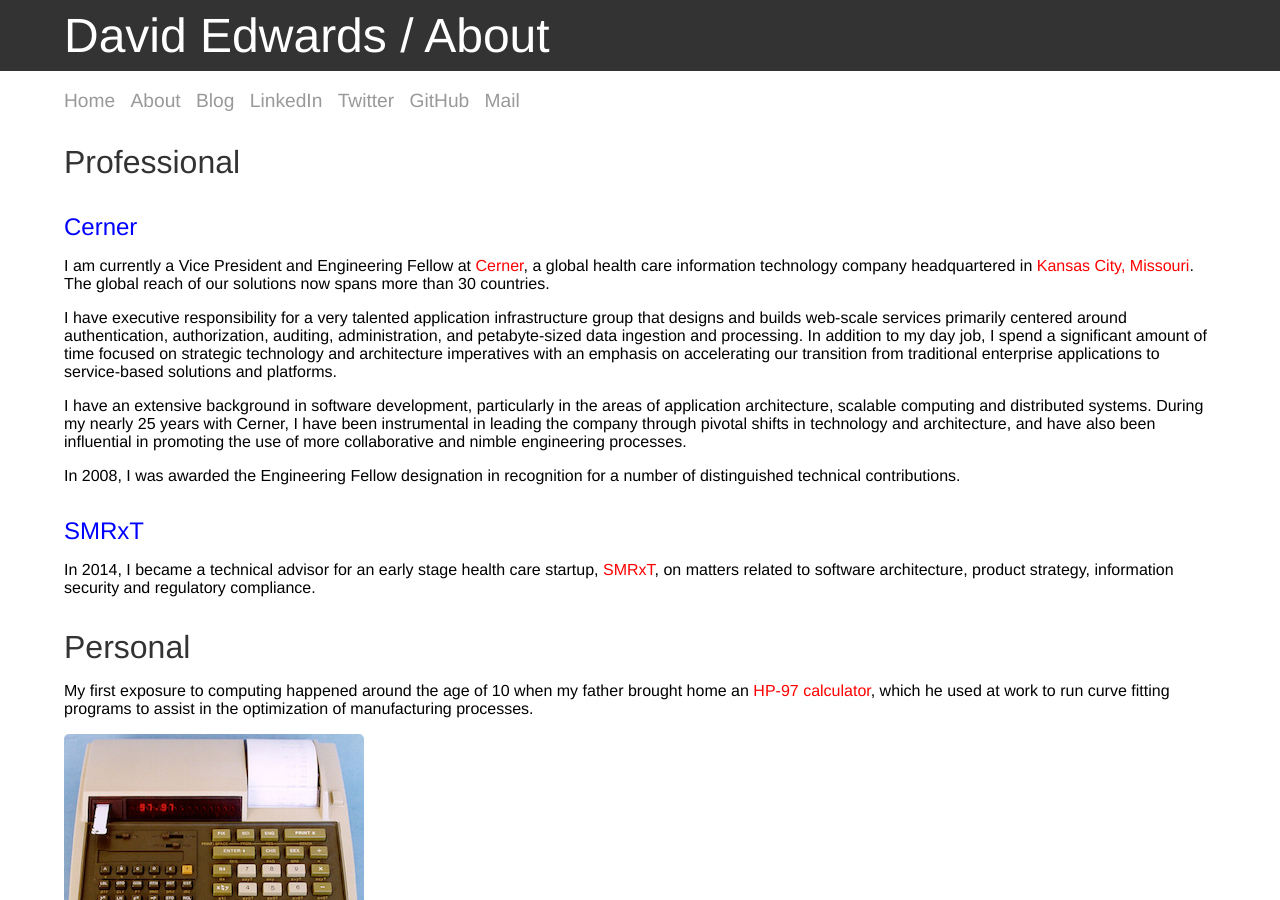
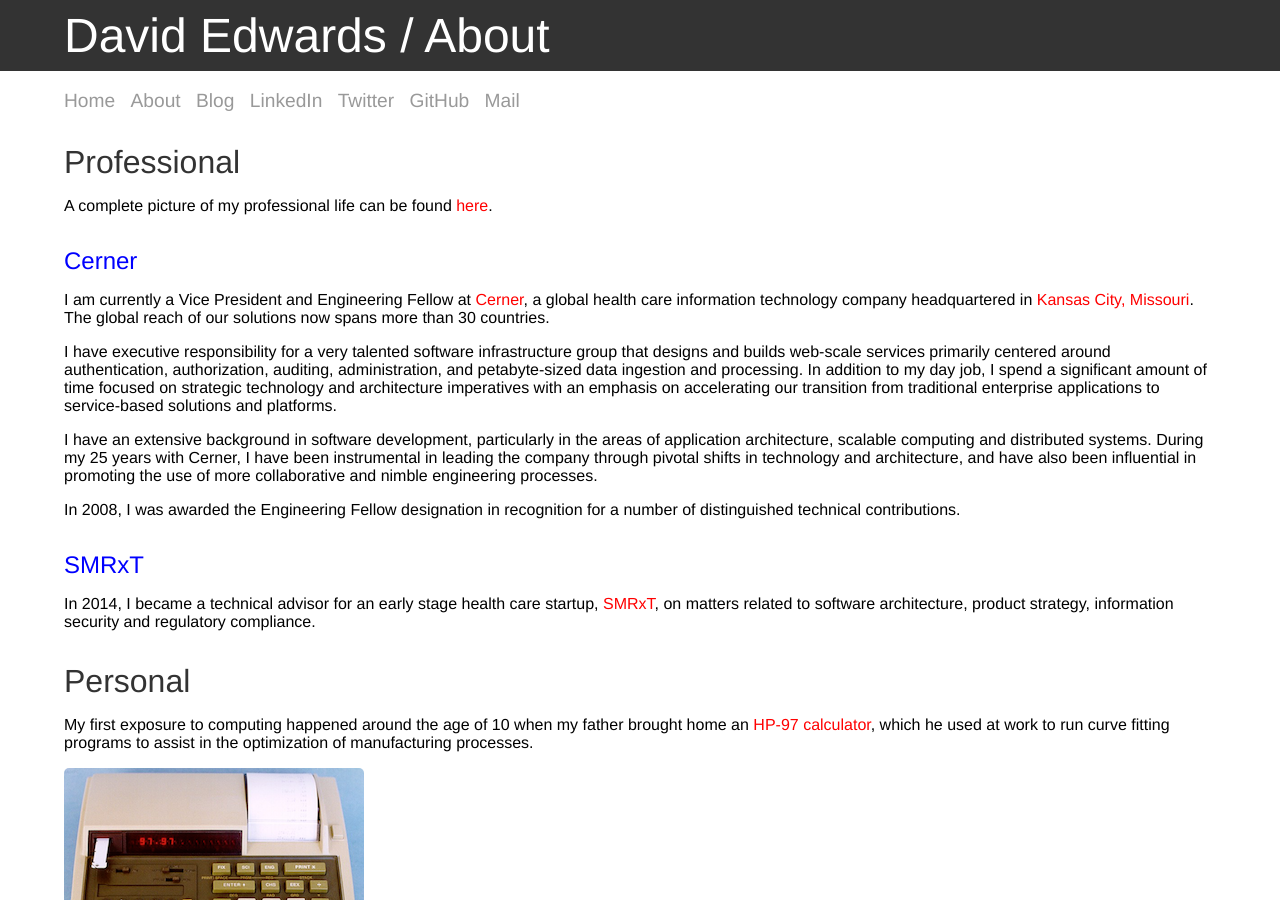
Before and after one commit to davidledwards/davidledwards.github.io, a Jekyll site: the page built from about/index.md, in a window 1280 px wide and 900 px high. Built offline with Jekyll 4.4.1, drawn with Linux system fonts in a browser that asks for light colours.

Commit message:
minor updates to about page

```diff
--- a/about/index.md
+++ b/about/index.md
@@ -3,20 +3,21 @@
 title: David Edwards / About
 ---
 ## Professional
+A complete picture of my professional life can be found [here](https://linkedin.com/in/davidledwards).
 
 #### Cerner
 I am currently a Vice President and Engineering Fellow at [Cerner](http://www.cerner.com), a global health care information
-technology company headquartered in [Kansas City, Missouri](https://goo.gl/maps/g1TaiVfG5BT2). The global reach of our solutions
-now spans more than 30 countries.
+technology company headquartered in [Kansas City, Missouri](https://goo.gl/maps/g1TaiVfG5BT2). The global reach of our
+solutions now spans more than 30 countries.
 
-I have executive responsibility for a very talented application infrastructure group that designs and builds web-scale services
+I have executive responsibility for a very talented software infrastructure group that designs and builds web-scale services
 primarily centered around authentication, authorization, auditing, administration, and petabyte-sized data ingestion and
 processing. In addition to my day job, I spend a significant amount of time focused on strategic technology and architecture
 imperatives with an emphasis on accelerating our transition from traditional enterprise applications to service-based solutions
 and platforms.
 
 I have an extensive background in software development, particularly in the areas of application architecture, scalable
-computing and distributed systems. During my nearly 25 years with Cerner, I have been instrumental in leading the company
+computing and distributed systems. During my 25 years with Cerner, I have been instrumental in leading the company
 through pivotal shifts in technology and architecture, and have also been influential in promoting the use of more
 collaborative and nimble engineering processes.
 
```
